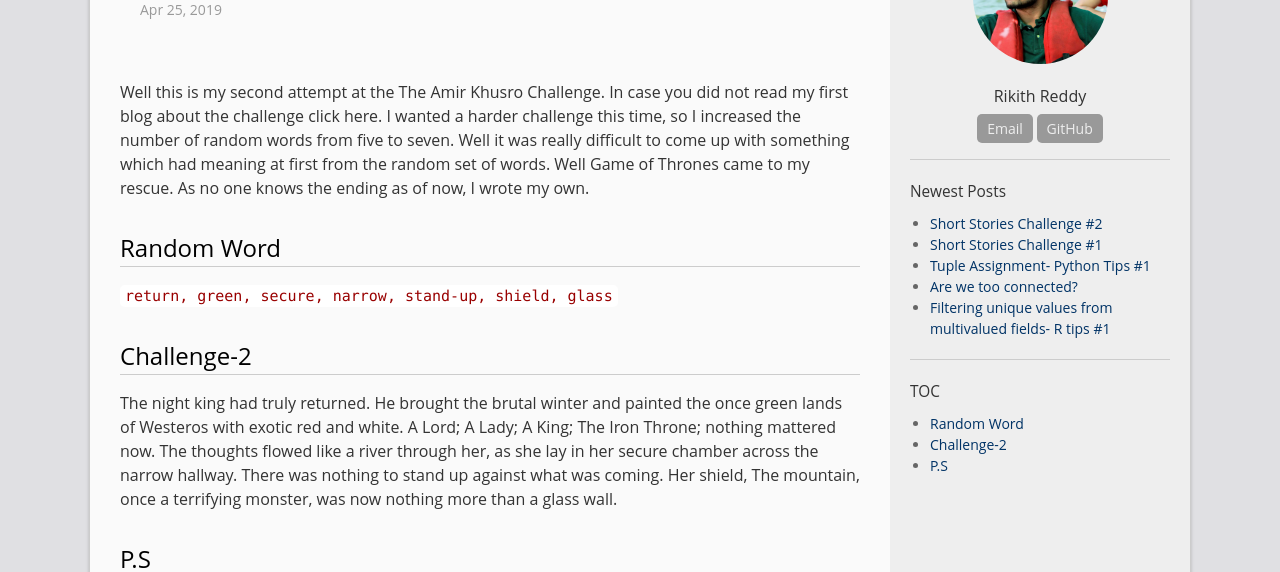
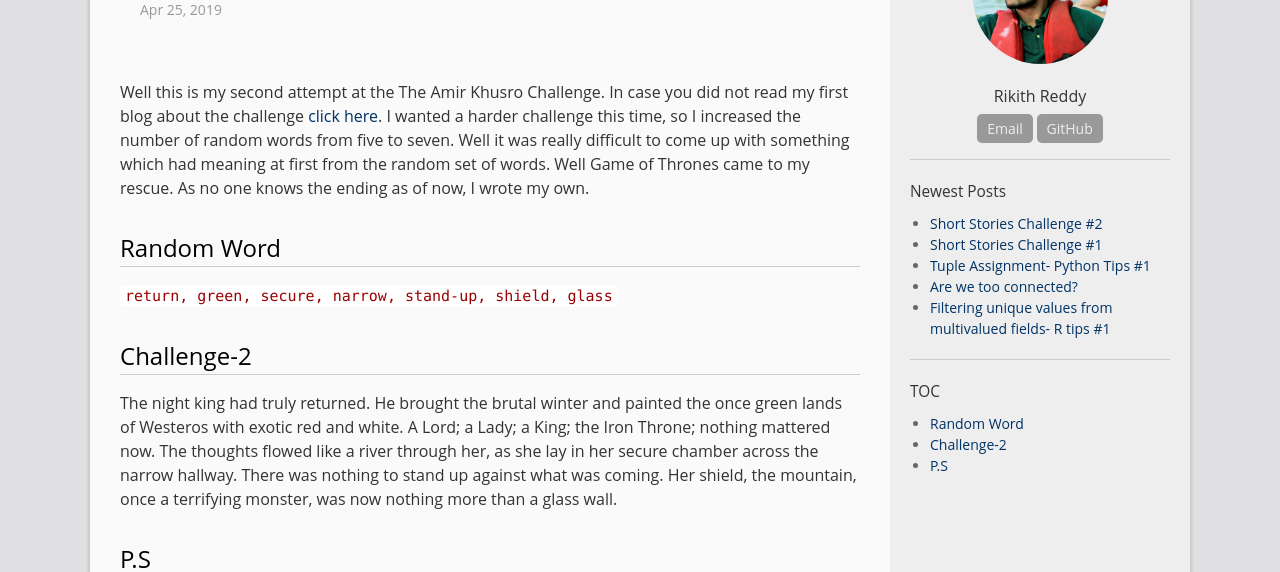
Before and after one commit to rikithreddy/rikithreddy.github.io, a Jekyll site: the page built from _posts/2019-04-25-Amir-Khusro-2.md, in a window 1280 px wide. Shown: the part 201-773 px from the top of the page. Built offline with Jekyll 4.4.1, drawn with Linux system fonts in a browser that asks for light colours.

Commit message:
Added link

```diff
--- a/_posts/2019-04-25-Amir-Khusro-2.md
+++ b/_posts/2019-04-25-Amir-Khusro-2.md
@@ -6,7 +6,7 @@ categories: short-stories
 permalink: /short-stories/amir-khusro-2
 ---
 
-Well this is my second attempt at the The Amir Khusro Challenge. In case you did not read my first blog about the challenge click here. I wanted a harder challenge this time, so I increased the number of random words from five to seven. Well it was really difficult to come up with something which had meaning at first from the random set of words. Well Game of Thrones came to my rescue. As no one knows the ending as of now, I wrote my own.
+Well this is my second attempt at the The Amir Khusro Challenge. In case you did not read my first blog about the challenge [click here](https://rikithreddy.github.io/short-stories/amir-khusro-1). I wanted a harder challenge this time, so I increased the number of random words from five to seven. Well it was really difficult to come up with something which had meaning at first from the random set of words. Well Game of Thrones came to my rescue. As no one knows the ending as of now, I wrote my own.
 
 
 ## Random Word
@@ -14,7 +14,7 @@ Well this is my second attempt at the The Amir Khusro Challenge. In case you did
 
 ## Challenge-2
 
-The night king had truly returned. He brought the brutal winter and painted the once green lands of Westeros with exotic red and white. A Lord; A Lady; A King; The Iron Throne; nothing mattered now.  The thoughts flowed like a river through her, as she lay in her secure chamber across the narrow hallway. There was nothing to stand up against what was coming. Her shield, The mountain, once a terrifying monster, was now nothing more than a glass wall.
+The night king had truly returned. He brought the brutal winter and painted the once green lands of Westeros with exotic red and white. A Lord; a Lady; a King; the Iron Throne; nothing mattered now.  The thoughts flowed like a river through her, as she lay in her secure chamber across the narrow hallway. There was nothing to stand up against what was coming. Her shield, the mountain, once a terrifying monster, was now nothing more than a glass wall.
 
 ## P.S
 Season-8 episode 2 was the last episode aired before the post was written. (Just in case I ended up predicting something :p)
```
Also changed, not shown: _posts/2019-02-12-Amir-Khusro-1.md (+3 -1 lines).
